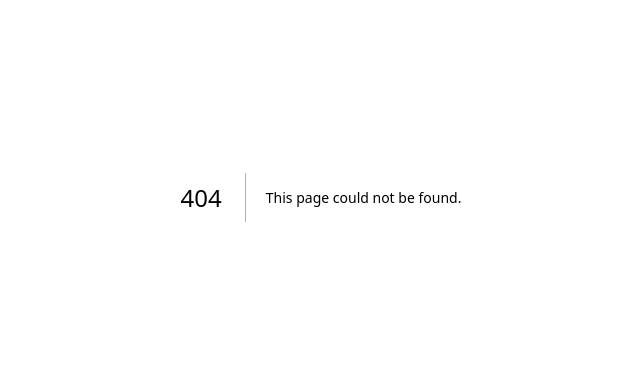
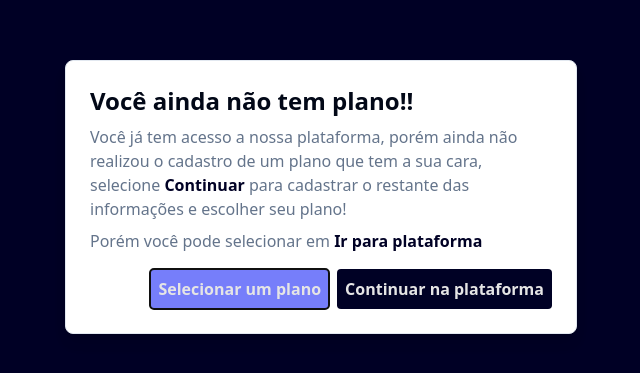
Before and after one commit to eduardo1199/gym-go, a Next.js app: page /register/complement/student in a window 1280 px wide. Before the commit this address had no page. Shown: the part 203-576 px from the top of the page, without its empty margins (319-959 px from the left). Built offline with nearby package versions, Linux system fonts and the light colour scheme.

Commit message:
feat: added variant loading button and pages complement register

```diff
--- a/package.json
+++ b/package.json
@@ -23,6 +23,7 @@
     "@mui/x-date-pickers": "^6.18.4",
     "@phosphor-icons/react": "^2.0.10",
     "@radix-ui/react-accordion": "^1.1.2",
+    "@radix-ui/react-alert-dialog": "^1.0.5",
     "@radix-ui/react-hover-card": "^1.0.6",
     "@radix-ui/react-popover": "^1.0.6",
     "@radix-ui/react-select": "^2.0.0",
--- /dev/null
+++ b/src/components/AlertDialog/index.tsx
@@ -0,0 +1,130 @@
+import * as React from 'react'
+import * as AlertDialogPrimitive from '@radix-ui/react-alert-dialog'
+
+import { cn } from '@/lib/utils'
+
+const AlertDialog = AlertDialogPrimitive.Root
+
+const AlertDialogTrigger = AlertDialogPrimitive.Trigger
+
+const AlertDialogPortal = AlertDialogPrimitive.Portal
+
+const AlertDialogOverlay = React.forwardRef<
+  React.ElementRef<typeof AlertDialogPrimitive.Overlay>,
+  React.ComponentPropsWithoutRef<typeof AlertDialogPrimitive.Overlay>
+>(({ className, ...props }, ref) => (
+  <AlertDialogPrimitive.Overlay
+    className={cn(
+      'fixed inset-0 z-50 bg-primary-blue/5  data-[state=open]:animate-in data-[state=closed]:animate-out data-[state=closed]:fade-out-0 data-[state=open]:fade-in-0',
+      className,
+    )}
+    {...props}
+    ref={ref}
+  />
+))
+AlertDialogOverlay.displayName = AlertDialogPrimitive.Overlay.displayName
+
+const AlertDialogContent = React.forwardRef<
+  React.ElementRef<typeof AlertDialogPrimitive.Content>,
+  React.ComponentPropsWithoutRef<typeof AlertDialogPrimitive.Content>
+>(({ className, ...props }, ref) => (
+  <AlertDialogPortal>
+    <AlertDialogOverlay />
+    <AlertDialogPrimitive.Content
+      ref={ref}
+      className={cn(
+        'fixed left-[50%] top-[50%] z-50 grid w-full max-w-lg translate-x-[-50%] translate-y-[-50%] gap-4 border bg-background p-6 shadow-lg duration-200 data-[state=open]:animate-in data-[state=closed]:animate-out data-[state=closed]:fade-out-0 data-[state=open]:fade-in-0 data-[state=closed]:zoom-out-95 data-[state=open]:zoom-in-95 data-[state=closed]:slide-out-to-left-1/2 data-[state=closed]:slide-out-to-top-[48%] data-[state=open]:slide-in-from-left-1/2 data-[state=open]:slide-in-from-top-[48%] sm:rounded-lg',
+        className,
+      )}
+      {...props}
+    />
+  </AlertDialogPortal>
+))
+AlertDialogContent.displayName = AlertDialogPrimitive.Content.displayName
+
+const AlertDialogHeader = ({
+  className,
+  ...props
+}: React.HTMLAttributes<HTMLDivElement>) => (
+  <div
+    className={cn(
+      'flex flex-col space-y-2 text-center sm:text-left',
+      className,
+    )}
+    {...props}
+  />
+)
+AlertDialogHeader.displayName = 'AlertDialogHeader'
+
+const AlertDialogFooter = ({
+  className,
+  ...props
+}: React.HTMLAttributes<HTMLDivElement>) => (
+  <div
+    className={cn(
+      'flex flex-col-reverse sm:flex-row sm:justify-end sm:space-x-2',
+      className,
+    )}
+    {...props}
+  />
+)
+AlertDialogFooter.displayName = 'AlertDialogFooter'
+
+const AlertDialogTitle = React.forwardRef<
+  React.ElementRef<typeof AlertDialogPrimitive.Title>,
+  React.ComponentPropsWithoutRef<typeof AlertDialogPrimitive.Title>
+>(({ className, ...props }, ref) => (
+  <AlertDialogPrimitive.Title
+    ref={ref}
+    className={cn('text-lg font-semibold', className)}
+    {...props}
+  />
+))
+AlertDialogTitle.displayName = AlertDialogPrimitive.Title.displayName
+
+const AlertDialogDescription = React.forwardRef<
+  React.ElementRef<typeof AlertDialogPrimitive.Description>,
+  React.ComponentPropsWithoutRef<typeof AlertDialogPrimitive.Description>
+>(({ className, ...props }, ref) => (
+  <AlertDialogPrimitive.Description
+    ref={ref}
+    className={cn('text-sm text-muted-foreground', className)}
+    {...props}
+  />
+))
+AlertDialogDescription.displayName =
+  AlertDialogPrimitive.Description.displayName
+
+const AlertDialogAction = React.forwardRef<
+  React.ElementRef<typeof AlertDialogPrimitive.Action>,
+  React.ComponentPropsWithoutRef<typeof AlertDialogPrimitive.Action>
+>(({ className, ...props }, ref) => (
+  <AlertDialogPrimitive.Action ref={ref} className={className} {...props} />
+))
+AlertDialogAction.displayName = AlertDialogPrimitive.Action.displayName
+
+const AlertDialogCancel = React.forwardRef<
+  React.ElementRef<typeof AlertDialogPrimitive.Cancel>,
+  React.ComponentPropsWithoutRef<typeof AlertDialogPrimitive.Cancel>
+>(({ className, ...props }, ref) => (
+  <AlertDialogPrimitive.Cancel
+    ref={ref}
+    className={cn('mt-2 sm:mt-0', className)}
+    {...props}
+  />
+))
+AlertDialogCancel.displayName = AlertDialogPrimitive.Cancel.displayName
+
+export {
+  AlertDialog,
+  AlertDialogPortal,
+  AlertDialogOverlay,
+  AlertDialogTrigger,
+  AlertDialogContent,
+  AlertDialogHeader,
+  AlertDialogFooter,
+  AlertDialogTitle,
+  AlertDialogDescription,
+  AlertDialogAction,
+  AlertDialogCancel,
+}
--- /dev/null
+++ b/src/components/Button/Loading.tsx
@@ -0,0 +1,27 @@
+import { cn } from '@/lib/utils'
+import { LoaderIcon } from 'lucide-react'
+import { ButtonHTMLAttributes, ReactNode } from 'react'
+
+interface ButtonLoadingProps extends ButtonHTMLAttributes<HTMLButtonElement> {
+  children?: ReactNode
+}
+
+export function ButtonLoading({
+  className,
+  children,
+  ...props
+}: ButtonLoadingProps) {
+  return (
+    <button
+      {...props}
+      className={cn(
+        `p-2 rounded font-bold text-lg  w-full flex items-center justify-center gap-4 animate-visible bg-gray-600 disabled:cursor-not-allowed text-gray-500`,
+        className,
+      )}
+    >
+      <LoaderIcon className="animate-spin text-primary-blue" />
+
+      {children || null}
+    </button>
+  )
+}
--- a/src/components/Button/index.tsx
+++ b/src/components/Button/index.tsx
@@ -1,7 +1,9 @@
+import { ButtonLoading } from './Loading'
 import { PrimaryButton } from './Primary'
 import { SecondaryButton } from './Secondary'
 
 export const Button = {
   Primary: PrimaryButton,
   Secondary: SecondaryButton,
+  Loading: ButtonLoading,
 }
--- /dev/null
+++ b/src/pages/map/index.tsx
@@ -0,0 +1,3 @@
+export default function Map() {
+  return <div></div>
+}
--- /dev/null
+++ b/src/pages/register/complement/manager/index.tsx
@@ -0,0 +1,3 @@
+export default function ComplementRegisterManager() {
+  return <div className="w-full h-screen bg-primary-blue"></div>
+}
--- /dev/null
+++ b/src/pages/register/complement/student/index.tsx
@@ -0,0 +1,73 @@
+import {
+  AlertDialog,
+  AlertDialogAction,
+  AlertDialogCancel,
+  AlertDialogContent,
+  AlertDialogDescription,
+  AlertDialogFooter,
+  AlertDialogHeader,
+  AlertDialogTitle,
+  AlertDialogTrigger,
+} from 'components/AlertDialog'
+import { Button } from 'components/Button'
+import Router from 'next/router'
+import { useEffect, useState } from 'react'
+
+export default function ComplementRegisterStudent() {
+  const [openDialog, setOpenDialog] = useState(false)
+
+  function handleCloseModal() {
+    setOpenDialog(false)
+  }
+
+  function handleNavigateToMap() {
+    Router.push('/map')
+    setOpenDialog(false)
+  }
+
+  useEffect(() => {
+    setOpenDialog(true)
+  }, [])
+
+  return (
+    <div className="w-full h-screen bg-primary-blue">
+      <AlertDialog open={openDialog}>
+        <AlertDialogContent>
+          <AlertDialogHeader>
+            <AlertDialogTitle className="text-2xl">
+              Você ainda não tem plano!!
+            </AlertDialogTitle>
+            <AlertDialogDescription className="text-base">
+              Você já tem acesso a nossa plataforma, porém ainda não realizou o
+              cadastro de um plano que tem a sua cara, selecione{' '}
+              <span className="font-bold text-base text-primary-blue">
+                Continuar
+              </span>{' '}
+              para cadastrar o restante das informações e escolher seu plano!
+            </AlertDialogDescription>
+            <AlertDialogDescription className="text-base">
+              Porém você pode selecionar em{' '}
+              <span className="font-bold text-base text-primary-blue">
+                Ir para plataforma
+              </span>{' '}
+            </AlertDialogDescription>
+          </AlertDialogHeader>
+          <AlertDialogFooter>
+            <AlertDialogCancel
+              onClick={handleCloseModal}
+              className="bg-primary-purple p-2 rounded font-bold text-primary-white"
+            >
+              Selecionar um plano
+            </AlertDialogCancel>
+            <AlertDialogAction
+              onClick={handleNavigateToMap}
+              className="bg-primary-blue p-2 rounded font-bold text-primary-white"
+            >
+              Continuar na plataforma
+            </AlertDialogAction>
+          </AlertDialogFooter>
+        </AlertDialogContent>
+      </AlertDialog>
+    </div>
+  )
+}
--- a/src/pages/register/components/FormRegister/index.tsx
+++ b/src/pages/register/components/FormRegister/index.tsx
@@ -12,6 +12,7 @@ import {
   SelectTrigger,
   SelectValue,
 } from 'components/Select'
+import Router from 'next/router'
 
 interface RegisterClientFormData {
   username: string
@@ -67,6 +68,7 @@ export function FormRegister() {
       return
     }
 
+    try {
       const response = await baseApi.post('/register', {
         username,
         email,
@@ -75,6 +77,25 @@ export function FormRegister() {
       })
 
       console.log(response.data)
+
+      if (cargo === Offices.student) {
+        Router.push('/register/complement/student')
+      }
+
+      if (cargo === Offices.manager) {
+        Router.push('/register/complement/manager')
+      }
+    } catch (error) {
+      console.error(error)
+
+      if (cargo === Offices.student) {
+        Router.push('/register/complement/student')
+      }
+
+      if (cargo === Offices.manager) {
+        Router.push('/register/complement/manager')
+      }
+    }
   }
 
   return (
@@ -136,9 +157,11 @@ export function FormRegister() {
           }}
         />
 
-        <Button.Secondary type="submit" disabled={isSubmitting}>
-          Cadastrar
-        </Button.Secondary>
+        {isSubmitting ? (
+          <Button.Loading />
+        ) : (
+          <Button.Secondary type="submit">Cadastrar</Button.Secondary>
+        )}
       </form>
     </div>
   )
```
Also changed, not shown: 1 other file (tests, documents, lock files or other folders). Lines whose indentation alone changed are shown as unchanged.
